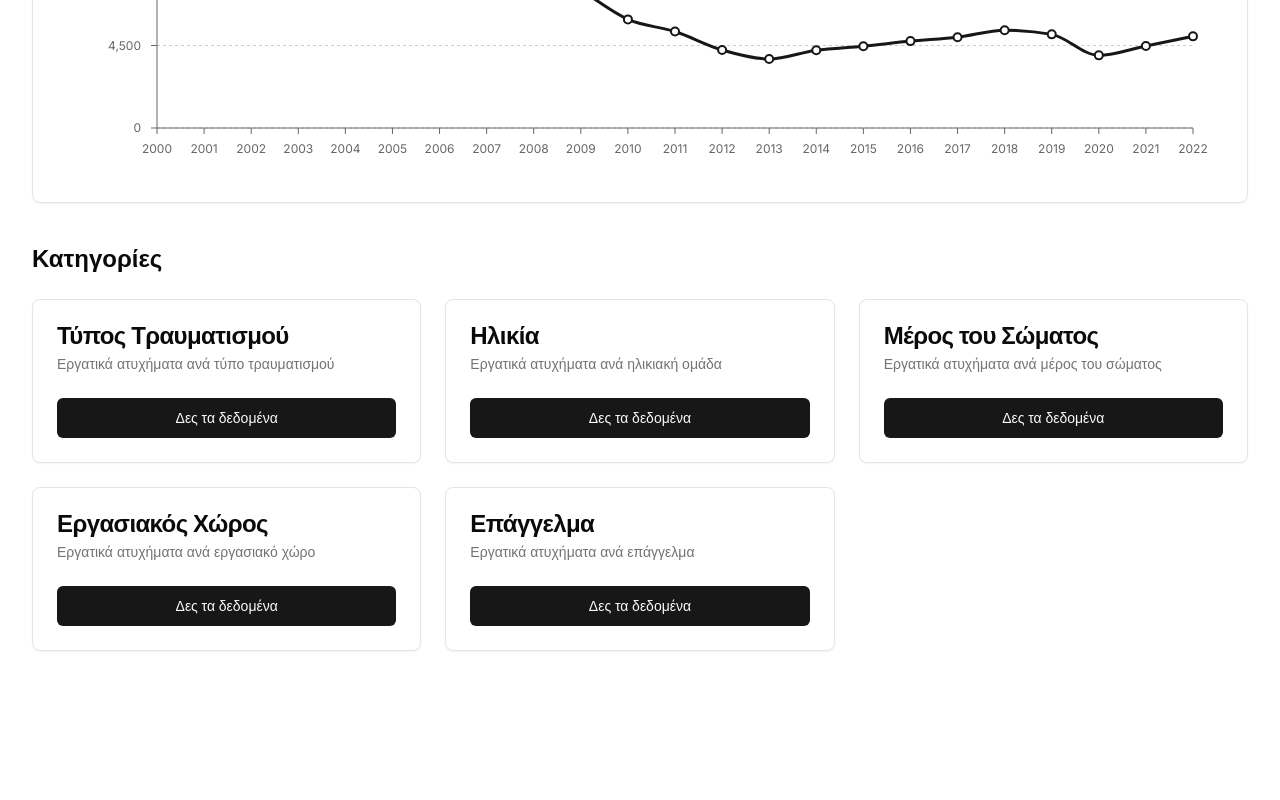
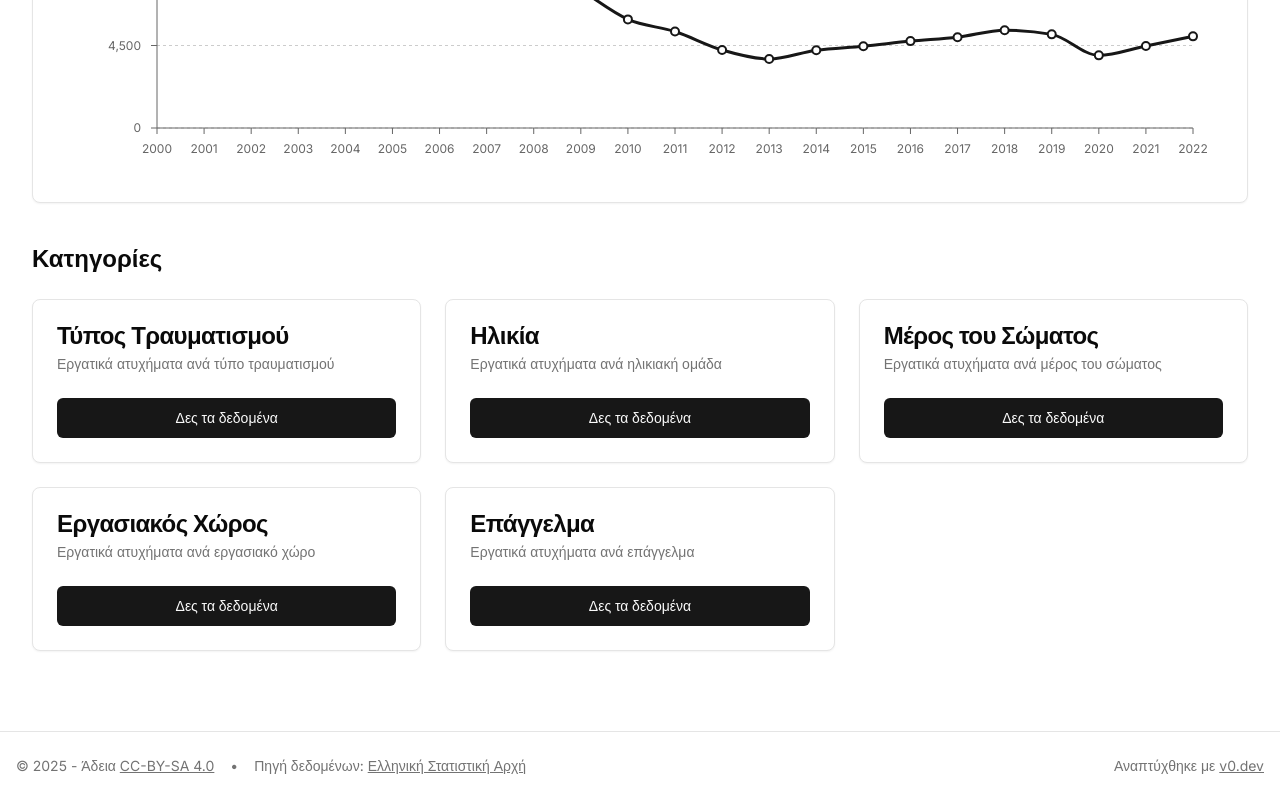
Before and after one commit to dimkarakostas/datasets-ergatika, a Next.js app in the folder frontend/: page / in a window 1280 px wide. Shown: the part 524-1324 px from the top of the page. Before the commit the page ends 1215 px from the top, so only its background shows below. Built offline with nearby package versions, Linux system fonts and the light colour scheme.

Commit message:
Add footer navbar

```diff
--- a/frontend/app/layout.tsx
+++ b/frontend/app/layout.tsx
@@ -4,6 +4,7 @@ import { Inter } from "next/font/google"
 import "./globals.css"
 import { ThemeProvider } from "@/components/theme-provider"
 import { TopNav } from "@/components/top-nav"
+import { FooterNav } from "@/components/footer-nav"
 
 const inter = Inter({ subsets: ["latin"] })
 
@@ -26,6 +27,7 @@ export default function RootLayout({
           <main className="min-h-screen bg-background">
             <div className="container mx-auto px-4">{children}</div>
           </main>
+          <FooterNav />
         </ThemeProvider>
       </body>
     </html>
--- /dev/null
+++ b/frontend/components/footer-nav.tsx
@@ -0,0 +1,50 @@
+import Link from "next/link"
+
+export function FooterNav() {
+  return (
+    <footer className="w-full border-t bg-background py-6 mt-10">
+      <div className="container mx-auto px-4">
+        <div className="flex flex-col md:flex-row justify-between items-center gap-4 text-sm text-muted-foreground">
+          <div className="flex flex-col md:flex-row items-center gap-2 md:gap-4">
+            <span>
+              © {new Date().getFullYear()} - Άδεια{" "}
+              <Link
+                href="https://creativecommons.org/licenses/by-sa/4.0/"
+                target="_blank"
+                rel="noopener noreferrer"
+                className="underline hover:text-foreground"
+              >
+                CC-BY-SA 4.0
+              </Link>
+            </span>
+            <span className="hidden md:inline">•</span>
+            <span>
+              Πηγή δεδομένων:{" "}
+              <Link
+                href="https://www.statistics.gr/"
+                target="_blank"
+                rel="noopener noreferrer"
+                className="underline hover:text-foreground"
+              >
+                Ελληνική Στατιστική Αρχή
+              </Link>
+            </span>
+          </div>
+          <div>
+            <span>
+              Αναπτύχθηκε με{" "}
+              <Link
+                href="https://v0.dev"
+                target="_blank"
+                rel="noopener noreferrer"
+                className="underline hover:text-foreground"
+              >
+                v0.dev
+              </Link>
+            </span>
+          </div>
+        </div>
+      </div>
+    </footer>
+  )
+}
```
